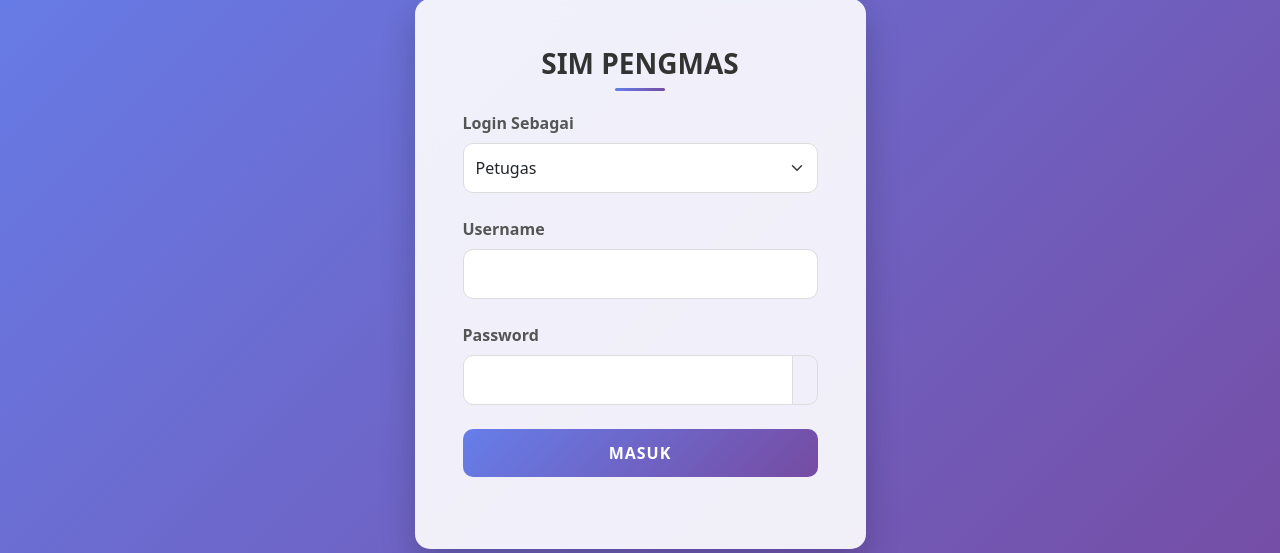
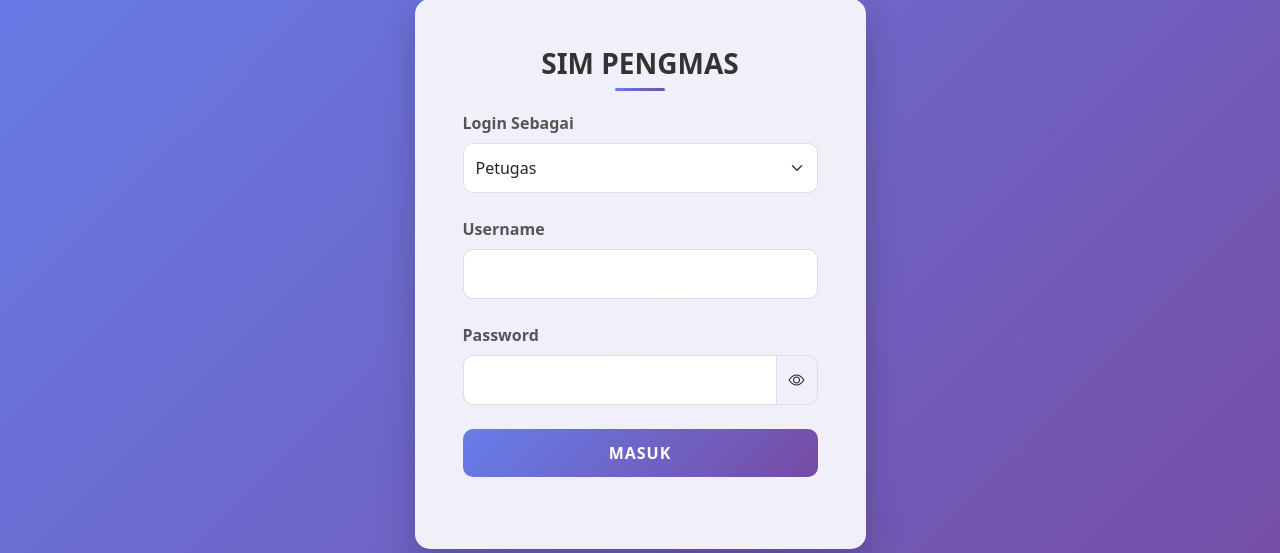
Before and after one commit to Rheva25/SIM-Pengmas-CP-kel-B-, a PHP site: page /auth/login.php in a window 1280 px wide. Shown: the part 126-679 px from the top of the page. Run offline with PHP 8.4, Linux system fonts and the light colour scheme.

Commit message:
penambahan fitur

```diff
--- a/auth/login.php
+++ b/auth/login.php
@@ -43,6 +43,8 @@ if (isset($_POST['login'])) {
     <title>Login - SIM PENGMAS</title>
     <link href="https://cdn.jsdelivr.net/npm/bootstrap@5.3.0/dist/css/bootstrap.min.css" rel="stylesheet">
     <link rel="stylesheet" href="https://cdnjs.cloudflare.com/ajax/libs/animate.css/4.1.1/animate.min.css">
+    <link rel="stylesheet" href="https://cdn.jsdelivr.net/npm/bootstrap-icons@1.11.0/font/bootstrap-icons.css">
+
     <style>
         body {
             background: linear-gradient(135deg, #667eea 0%, #764ba2 100%);
```
Also changed, not shown: assets/img/admin dashboard.png (added), assets/img/landing page.png (added), assets/img/login page.png (added), assets/img/officer dashboard.png (added), assets/img/tracking page.png (added), readme.md (added).
